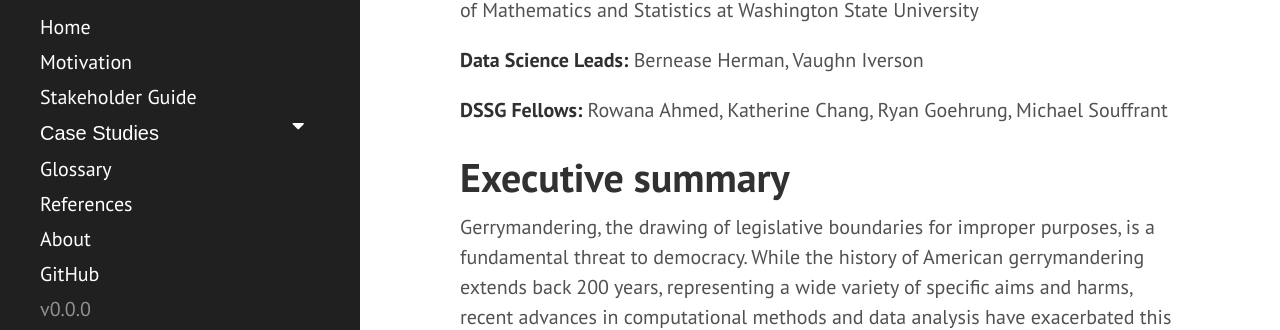
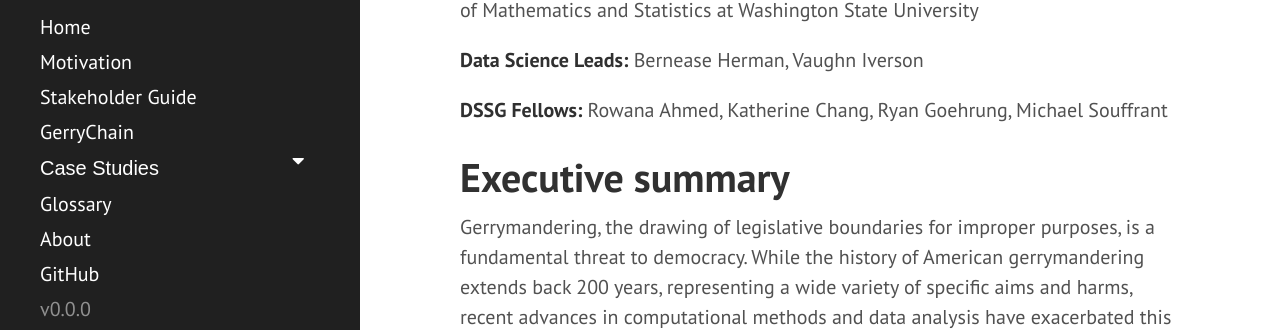
Before and after one commit to uwescience/DSSG2021-redistricting-website, a Jekyll site: the page built from index.md, in a window 1280 px wide. Shown: the part 483-813 px from the top of the page. Built offline with Jekyll 4.4.1, drawn with Linux system fonts in a browser that asks for light colours; the list of posts is cut into pages by our own code.

Commit message:
Update sidebar.html

```diff
--- a/_includes/sidebar.html
+++ b/_includes/sidebar.html
@@ -15,6 +15,7 @@
       <a class="sidebar-nav-item{% if page.url == site.baseurl %} active{% endif %}" href="{{ site.baseurl }}">Home</a>
       <a class="sidebar-nav-item {% if page.url == node.url %} active{% endif %}" href="{{ '/motivation' | prepend: site.baseurl }}">Motivation</a>
       <a class="sidebar-nav-item {% if page.url == node.url %} active{% endif %}" href="{{ '/guide' | prepend: site.baseurl }}">Stakeholder Guide</a>
+      <a class="sidebar-nav-item {% if page.url == node.url %} active{% endif %}" href="{{ '/gerrychain' | prepend: site.baseurl }}">GerryChain</a>
       <!-- An example of a section with drop-down menu -->
       <button class="dropdown-btn">Case Studies
           <i class="fa fa-caret-down"></i>
@@ -27,7 +28,6 @@
       </div>
 
       <a class="sidebar-nav-item {% if page.url == node.url %} active{% endif %}" href="{{ '/glossary' | prepend: site.baseurl }}">Glossary</a>
-      <a class="sidebar-nav-item {% if page.url == node.url %} active{% endif %}" href="{{ '/references' | prepend: site.baseurl }}">References</a>
       <a class="sidebar-nav-item {% if page.url == node.url %} active{% endif %}" href="{{ '/about' | prepend: site.baseurl }}">About</a>
       <script>
 /* Loop through all dropdown buttons to toggle between hiding and showing its dropdown content - This allows the user to have multiple dropdowns without any conflict */
```
